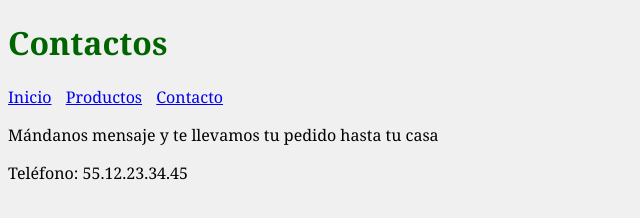
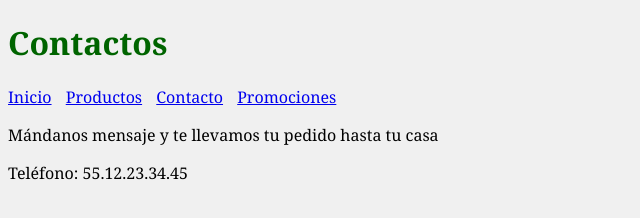
Before and after one commit to joseluna25dev/AbarrotesDonaLupita, a plain HTML site: page contacto.html in a window 1280 px wide. Shown: the whole page, without its empty margins (0-640 px from the left). Drawn offline with Linux system fonts and the light colour scheme.

Commit message:
Se agregó la liga de promociones a los demás archivos

```diff
--- a/contacto.html
+++ b/contacto.html
@@ -15,6 +15,7 @@
         <a href="index.html">Inicio</a>
         <a href="productos.html">Productos</a>
         <a href="#">Contacto</a>
+        <a href="promociones.html">Promociones</a>
     </nav>
     <p>Mándanos mensaje y te llevamos tu pedido hasta tu casa</p>
 
```
Also changed, not shown: index.html (+1 -0 lines), productos.html (+1 -0 lines).
